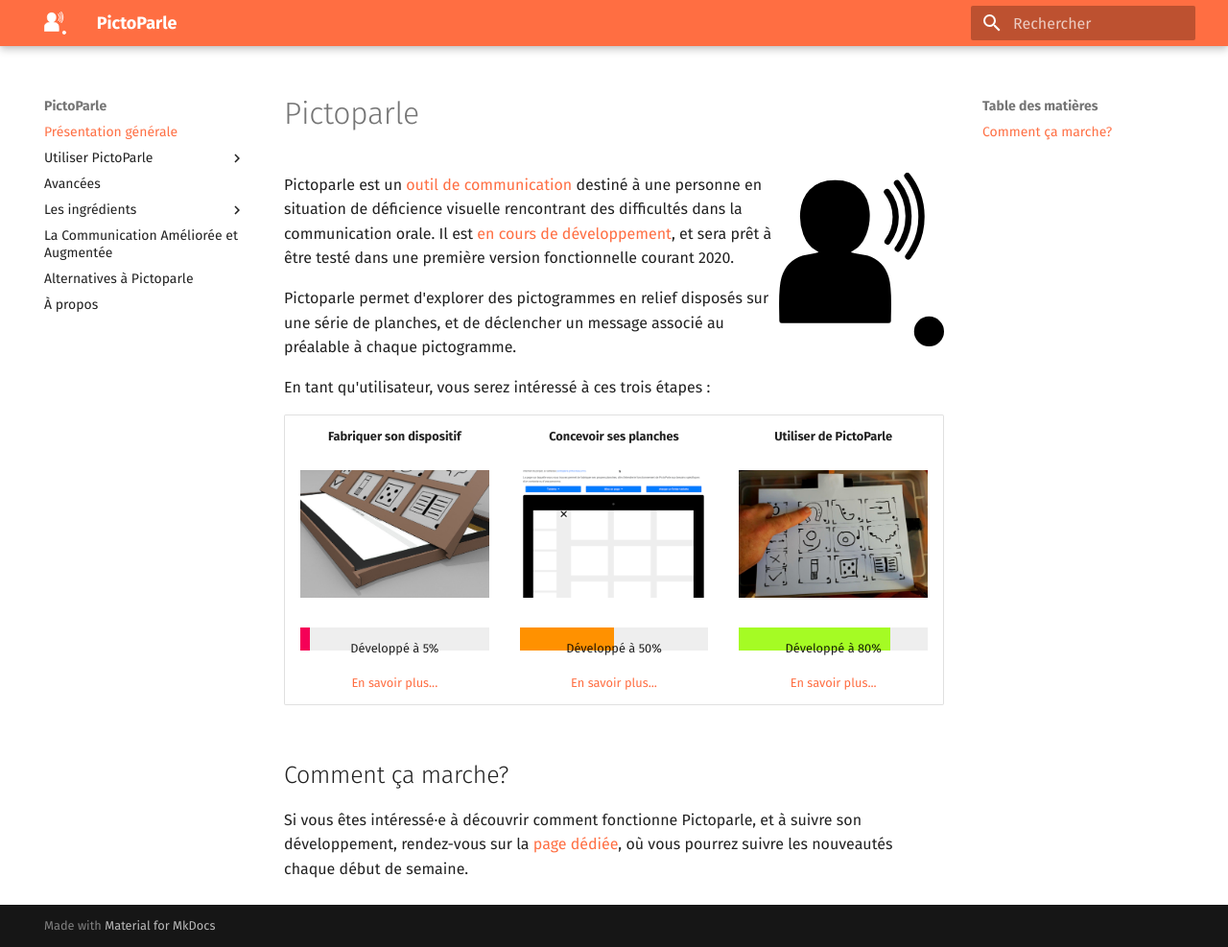
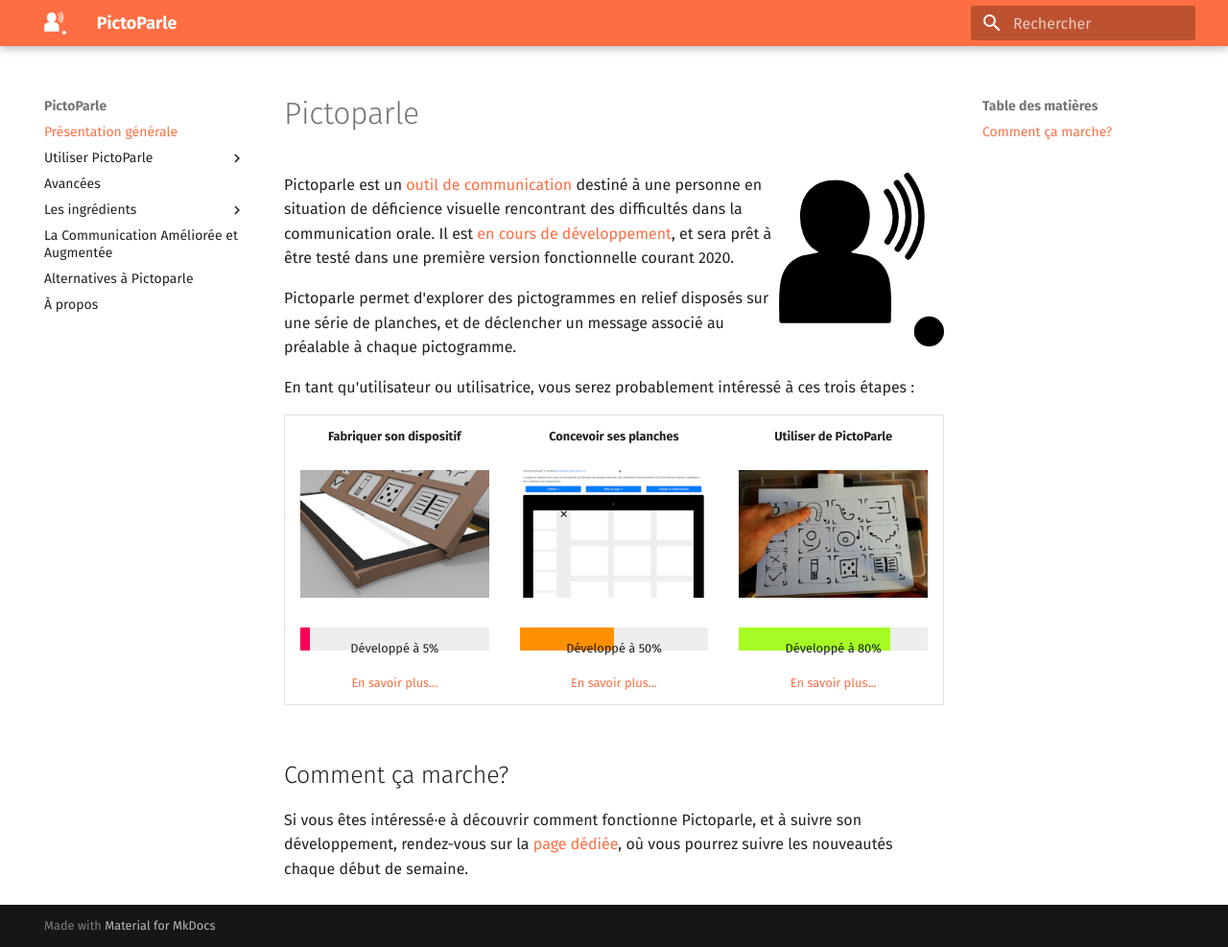
Before and after one commit to jmtrivial/pictoparle-website, an MkDocs documentation site: the page built from docs/index.md, in a window 1280 px wide and 987 px high. Shown: the whole window at 96% size. Built offline with MkDocs 1.6.1 and Material for MkDocs 9.7.7, drawn with Linux system fonts in a browser that asks for light colours.

Commit message:
Reformulation

```diff
--- a/docs/index.md
+++ b/docs/index.md
@@ -7,7 +7,7 @@
 
 Pictoparle permet d'explorer des pictogrammes en relief disposés sur une série de planches, et de déclencher un message associé au préalable à chaque pictogramme.
 
-En tant qu'utilisateur, vous serez intéressé à ces trois étapes :
+En tant qu'utilisateur ou utilisatrice, vous serez probablement intéressé à ces trois étapes :
 
 
 | Fabriquer son dispositif | Concevoir ses planches | Utiliser de PictoParle |
```
